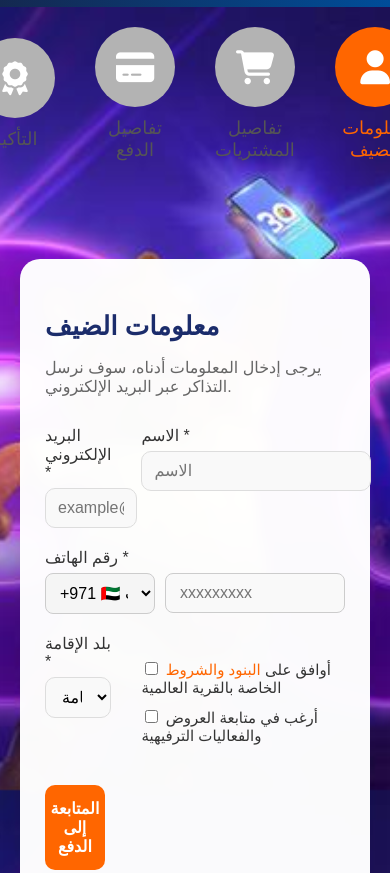
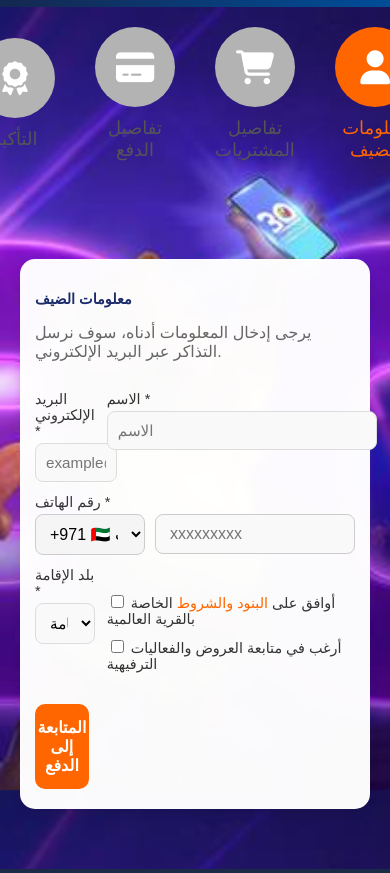
Before and after one commit to babycometodubai/GlobalVillage, a plain HTML site: page payment.html in a window 390 px wide. Shown: the part 54-927 px from the top of the page. Drawn offline with Linux system fonts and the light colour scheme.

Commit message:
fix payment  layout

```diff
--- a/paymentStyle.css
+++ b/paymentStyle.css
@@ -121,12 +121,17 @@ html {
   font-size: 26px;
   color: #1b2c6b;
   margin-bottom: 10px;
+  direction: ltr;      /* force left-to-right text direction */
+  text-align: left;    /* ensure it’s aligned to the left */
 }
 
 .form-subtitle {
   color: #666;
   margin-bottom: 30px;
+  direction: ltr;      /* force left-to-right text direction */
+  text-align: left;    /* align text to the left */
 }
+
 
 /* ================================
    🧩 FORM GRID LAYOUT
@@ -155,6 +160,29 @@ html {
   border-radius: 10px;
   font-size: 16px;
   background: #f9f9f9;
+}
+
+/* ✅ Responsive support for smaller screens */
+@media (max-width: 480px) {
+  .form-group label {
+    font-size: 14px;      /* smaller labels */
+    margin-bottom: 4px;   /* tighter spacing */
+  }
+
+  .form-group input,
+  .form-group select {
+    font-size: 14px;      /* smaller text for better fit */
+    padding: 8px 10px;    /* reduce padding to save space */
+    border-radius: 8px;   /* slightly smaller corners */
+  }
+}
+
+@media (max-width: 360px) {
+  .form-group input,
+  .form-group select {
+    font-size: 13px;
+    padding: 7px 8px;
+  }
 }
 
 /* ================================
@@ -219,6 +247,29 @@ html {
   }
   .payment-box {
     padding: 30px 25px;
+  }
+}
+
+@media (max-width: 480px) {
+  .payment-box {
+    padding: 20px 15px;   /* reduce inner space */
+    border-radius: 15px;  /* slightly smaller corners */
+    box-shadow: 0 4px 10px rgba(0, 0, 0, 0.08);
+  }
+
+  .form-grid {
+    gap: 12px;            /* reduce spacing between form fields */
+  }
+
+  .payment-box h2,
+  .payment-box label {
+    font-size: 0.9rem;    /* smaller text for compact fit */
+  }
+
+  .payment-box input,
+  .payment-box select {
+    font-size: 0.95rem;
+    padding: 10px;
   }
 }
 
```
